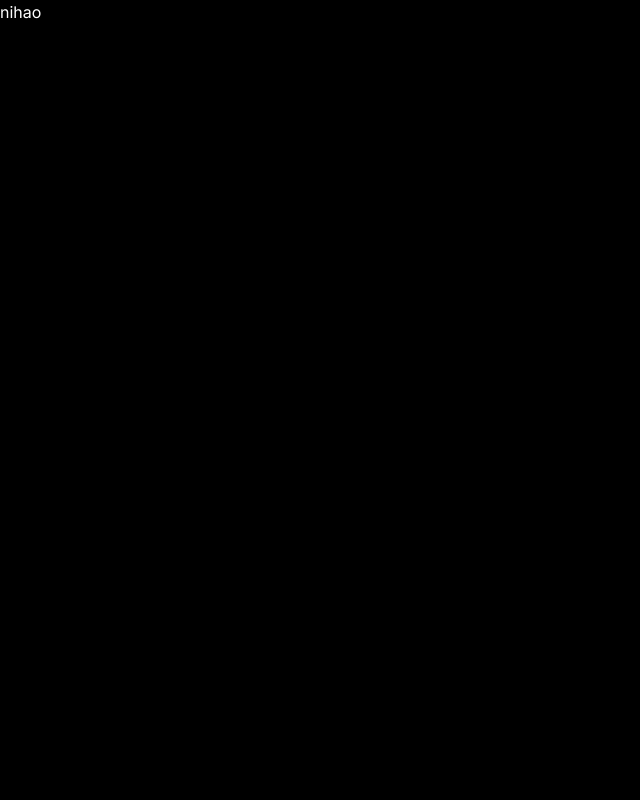
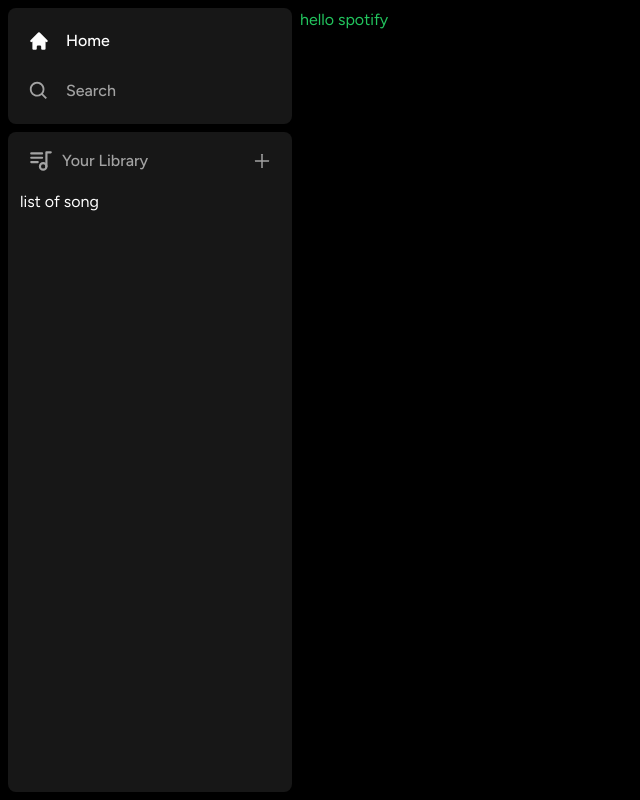
Before and after one commit to 79rose/spotify-clone-next, a Next.js app: page / in a window 1280 px wide. Shown: the whole page, without its empty margins (0-640 px from the left). Built offline with nearby package versions, Linux system fonts and the light colour scheme.

Commit message:
feat: add sidebar

```diff
--- a/app/page.tsx
+++ b/app/(site)/page.tsx
@@ -2,6 +2,8 @@
 
 export default function Home() {
   return (
-   <div>nihao</div>
+    <div className="text-green-500">
+      hello spotify
+    </div>
   );
 }
--- a/app/layout.tsx
+++ b/app/layout.tsx
@@ -1,12 +1,12 @@
 import type { Metadata } from "next";
-import { Inter } from "next/font/google";
+import { Figtree } from "next/font/google";
+import Sidebar from "@/components/Sidebar";
 import "./globals.css";
-
-const inter = Inter({ subsets: ["latin"] });
+const font = Figtree({ subsets: ["latin"] });
 
 export const metadata: Metadata = {
-  title: "Create Next App",
-  description: "Generated by create next app",
+  title: "Spotify Clone",
+  description: "Listen to your favorite music on the go.",
 };
 
 export default function RootLayout({
@@ -16,7 +16,11 @@
 }>) {
   return (
     <html lang="en">
-      <body className={inter.className}>{children}</body>
+      <body className={font.className}>
+        <Sidebar>
+             {children}
+         </Sidebar>
+      </body>
     </html>
   );
 }
--- /dev/null
+++ b/components/Box.tsx
@@ -0,0 +1,23 @@
+import { twMerge } from "tailwind-merge"
+
+interface BoxProps {
+    children: React.ReactNode;
+    className?: string;
+}
+
+const Box: React.FC<BoxProps> = ({ children, className }) => {
+    return (
+        <div className={twMerge(`
+            bg-neutral-900
+            rounded-lg
+            h-fit
+            w-full
+            `,
+            className
+        )}>
+            {children}
+        </div>
+    );
+}
+
+export default Box;
--- /dev/null
+++ b/components/Library.tsx
@@ -0,0 +1,34 @@
+"use Client";
+
+import { twMerge } from "tailwind-merge"
+import { TbPlaylist } from "react-icons/tb";
+import { AiOutlinePlus } from "react-icons/ai";
+interface LibraryProps {
+
+    className?: string;
+}
+const onClick = () => {
+    console.log("clicked");
+}
+const Library: React.FC<LibraryProps> = ({ className }) => {
+    return (
+        <div className="
+        flex flex-col
+        ">
+         <div className=" flex items-center justify-between px-5 pt-4">
+                <div className=" inline-flex items-center gap-x-2">
+                    <TbPlaylist className="text-neutral-400" size={26} />
+                    <p className="text-md font-medium text-neutral-400">Your Library</p>
+                </div>
+                <AiOutlinePlus onClick={onClick} size={20}  className="text-neutral-400 cursor-pointer hover:text-white transition"/>
+            </div>
+            <div className="
+            flex flex-col gap-y-2 mt-4 px-3
+            ">
+                list of song
+            </div>
+      </div>
+    );
+}
+
+export default Library;
--- /dev/null
+++ b/components/Sidebar.tsx
@@ -0,0 +1,72 @@
+"use client";
+
+import { usePathname } from "next/navigation"
+import { useMemo } from "react"
+import { HiHome } from "react-icons/hi"
+import { BiSearch } from "react-icons/bi"
+
+import Box from "./Box"
+import Library from "./Library"
+import SidebarItem from "./SidebarItem";
+interface SidebarProps {
+  children: React.ReactNode;
+}
+
+const Sidebar: React.FC<SidebarProps> = ( {children}) => {
+  const pathname = usePathname();
+  const routes = useMemo(() => [
+    {
+      icon: HiHome,
+      label: 'Home',
+      active: pathname !== '/search',
+      href: '/',
+    },
+    {
+      icon: BiSearch,
+      label: 'Search',
+      active: pathname === '/search',
+      href: '/search',
+    }
+  ],[pathname]);
+  return (
+    <div className="flex h-full">
+      <div className="
+      hidden
+      md:flex
+      flex-col
+      gap-y-2
+      bg-black
+      h-full
+      w-[300px]
+      p-2
+      ">
+        <Box>
+          <div
+            className="
+           flex flex-col gap-y-4 px-5 py-4
+           ">
+            {
+              routes.map((route) => (
+                <SidebarItem
+                  key={route.label}
+                  {...route}
+                ></SidebarItem>
+              ))
+            }
+          </div>
+        </Box>
+        <Box className="overflow-y-auto h-full">
+          <Library>
+          </Library>
+        </Box>
+      </div>
+      <main className="
+      h-full flex-1 overflow-y-auto py-2
+      ">
+        {children}
+      </main>
+    </div>
+  );
+}
+
+export default Sidebar;
--- /dev/null
+++ b/components/SidebarItem.tsx
@@ -0,0 +1,26 @@
+import { IconType } from "react-icons";
+import { twMerge } from "tailwind-merge";
+import Link from "next/link";
+interface SidebarItemProps {
+    icon: IconType,
+    label: string,
+    active?: boolean,
+    href: string,
+
+}
+
+const SidebarItem: React.FC<SidebarItemProps> = ({ icon: Icon, label, active, href }) => {
+    return (
+        <Link
+            href={href}
+            className={twMerge(
+                `flex flex-row h-auto items-center w-full gap-x-4 text-md font-medium cursor-pointer hover:text-white transition  text-neutral-400  py-1`,
+                active && `text-white`
+            )}>
+            <Icon size={26} />
+            <p className="truncate w-full">{label}</p>
+        </Link>
+ )
+};
+
+export default SidebarItem;
--- a/tailwind.config.ts
+++ b/tailwind.config.ts
@@ -7,13 +7,7 @@
     "./app/**/*.{js,ts,jsx,tsx,mdx}",
   ],
   theme: {
-    extend: {
-      backgroundImage: {
-        "gradient-radial": "radial-gradient(var(--tw-gradient-stops))",
-        "gradient-conic":
-          "conic-gradient(from 180deg at 50% 50%, var(--tw-gradient-stops))",
-      },
-    },
+    extend: {},
   },
   plugins: [],
 };
```
Also changed, not shown: package.json (+6 -4 lines), 1 other file (tests, documents, lock files or other folders).
